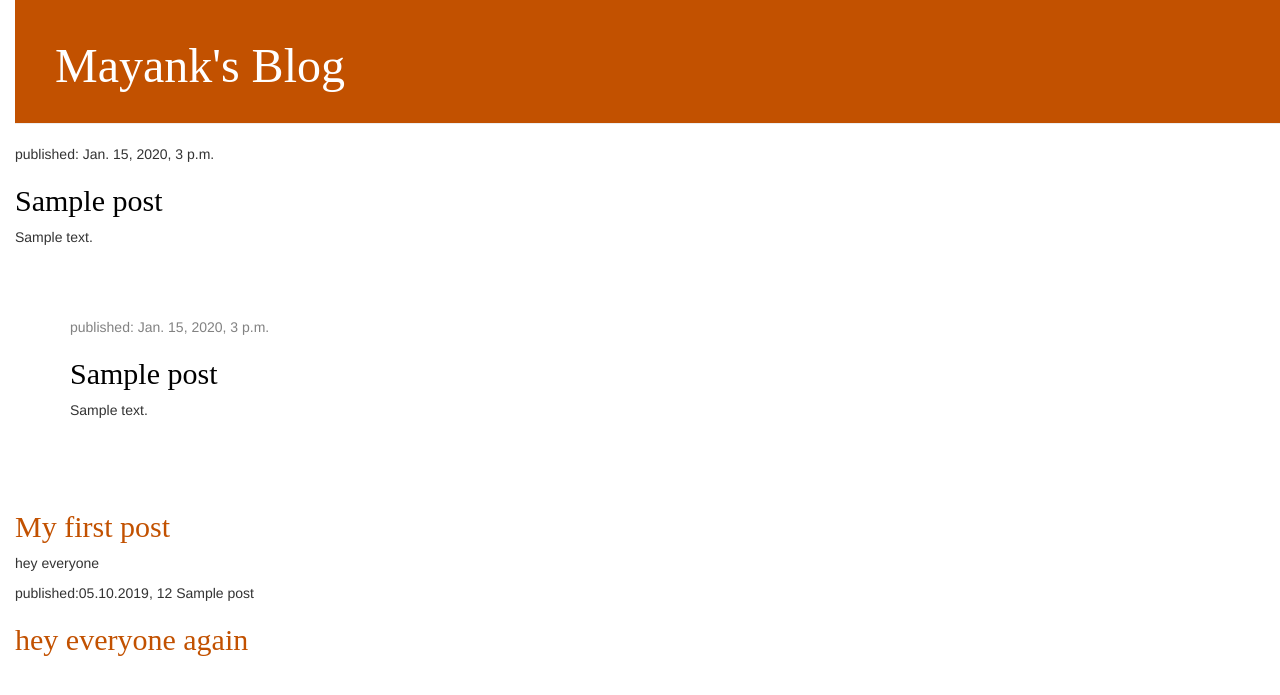
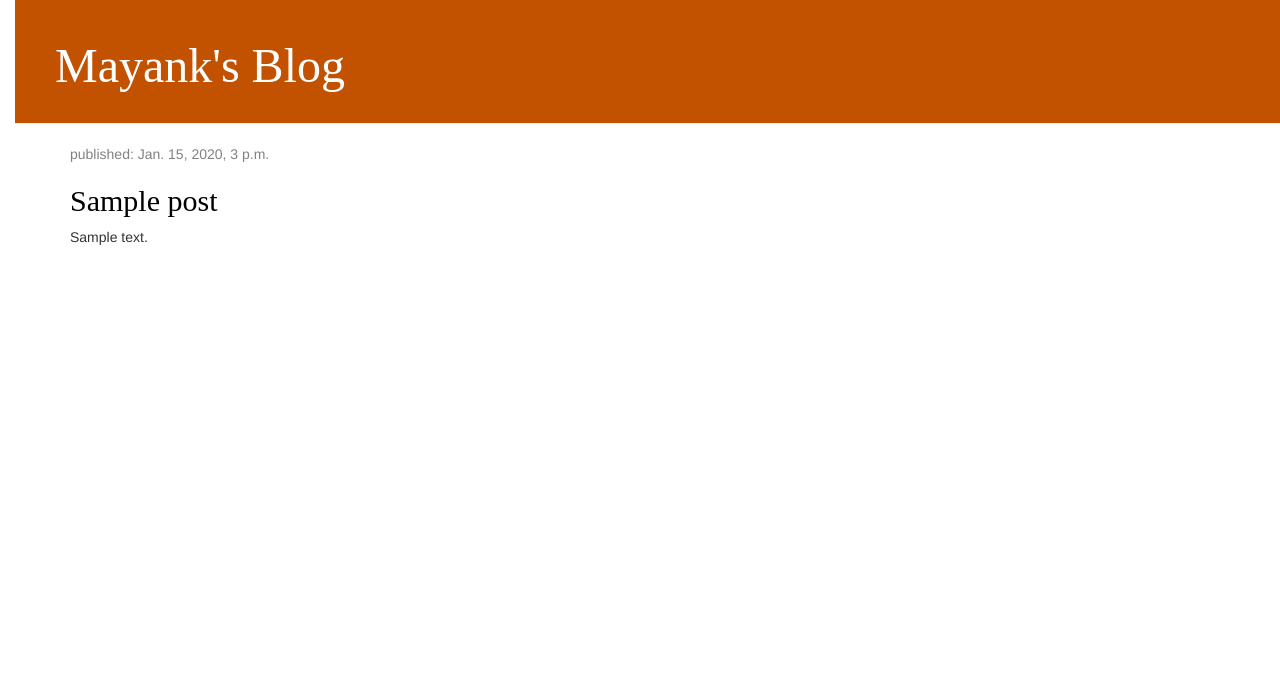
Before and after one commit to codemarvel/blog-web, a Django app: template blog/templates/blog/post_list.html in a window 1280 px wide. Shown: the top 695 px of the page. Run offline with Django 3.2, Linux system fonts and the light colour scheme; the template is opened without the code that fills it: values that come from a table or form of the project are taken from there, others are empty; tables that the repository leaves empty hold one stand-in row (values such as "Sample post"); some libraries are stand-ins or nearby versions.

Commit message:
Added view and template for detailed blog post as well as CSS for the site.

```diff
--- /dev/null
+++ b/blog/templates/blog/base.html
@@ -0,0 +1,23 @@
+{% load static %}
+<html>
+<link rel="stylesheet" href="//maxcdn.bootstrapcdn.com/bootstrap/3.2.0/css/bootstrap.min.css">
+<link rel="stylesheet" href="//maxcdn.bootstrapcdn.com/bootstrap/3.2.0/css/bootstrap-theme.min.css">
+<link rel="stylesheet" type="text/css" href="{% static 'css/blog.css' %}">
+
+    <head>
+        <title>Mayank's Blog</title>
+    </head>
+    <body>
+    <div class="page-header">
+        <h1><a href="/">Mayank's Blog</a></h1>
+    </div>
+    <div class="content container">
+        <div class="row">
+            <div class="col-md-8">
+            {% block content %}
+            {% endblock %}
+            </div>
+        </div>
+    </div>
+</body>
+</html>
--- a/blog/templates/blog/post_list.html
+++ b/blog/templates/blog/post_list.html
@@ -1,48 +1,14 @@
-{% load static %}
-<html>
-<link rel="stylesheet" href="//maxcdn.bootstrapcdn.com/bootstrap/3.2.0/css/bootstrap.min.css">
-<link rel="stylesheet" href="//maxcdn.bootstrapcdn.com/bootstrap/3.2.0/css/bootstrap-theme.min.css">
-<link rel="stylesheet" type="text/css" href="{% static 'css/blog.css' %}">
+{% extends 'blog/base.html' %}
 
-    <head>
-        <title>Mayank's Blog</title>
-    </head>
-    <body>
-        <div class ="page-header">
-            <h1><a href="/">Mayank's Blog</a></h1>
-        </div>
-
-        <div>
-          <div class="post">
-    <p>published: {{ post.published_date }}</p>
-    <h2><a href="">{{ post.title }}</a></h2>
-    <p>{{ post.text|linebreaksbr }}</p>
-</div>
-<div class="content container">
-    <div class="row">
-        <div class="col-md-8">
+{% block content %}
             {% for post in posts %}
                 <div class="post">
                     <div class="date">
                         <p>published: {{ post.published_date }}</p>
                     </div>
-                    <h2><a href="">{{ post.title }}</a></h2>
+                    <h2><a href="{% url 'post_detail' pk=post.pk %}">{{ post.title }}</a></h2>
                     <p>{{ post.text|linebreaksbr }}</p>
                 </div>
             {% endfor %}
-        </div>
-    </div>
-</div>
 
-         <h2><a href="">My first post</a></h2>
-            <p>hey everyone</p>
-        </div>
-
-        <div>
-            <p>published:05.10.2019, 12{% for post in posts %}
-    {{ post }}
-{% endfor %}          <h2><a href="">hey everyone again  </a></h2>
-            <p></p>
-        </div>
-    </body>
-</html>
+    {% endblock %}
--- a/blog/urls.py
+++ b/blog/urls.py
@@ -2,4 +2,5 @@ from django.urls import path
 from . import views
 urlpatterns = [
 path('',views.post_list,name='post_list' ),
+path('post/<int:pk>/', views.post_detail, name='post_detail'),
 ]
--- a/blog/views.py
+++ b/blog/views.py
@@ -1,4 +1,4 @@
-from django.shortcuts import render
+from django.shortcuts import render, get_object_or_404
 from .models import Post
 from django.utils import timezone
 # Create your views here.
@@ -6,3 +6,6 @@ from django.utils import timezone
 def post_list(request):
     posts=Post.objects.filter(published_date__lte=timezone.now()).order_by('published_date')
     return render(request, 'blog/post_list.html', {'posts': posts})
+def post_detail(request, pk):
+    post = get_object_or_404(Post, pk=pk)
+    return render(request, 'blog/post_detail.html', {'post': post})
```
Also changed, not shown: blog/templates/blog/post_detail.html (added, +12 -0 lines).
